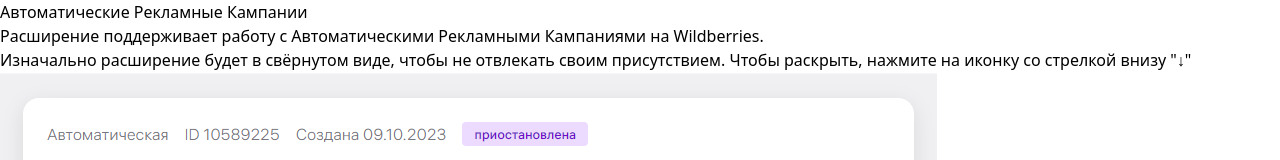
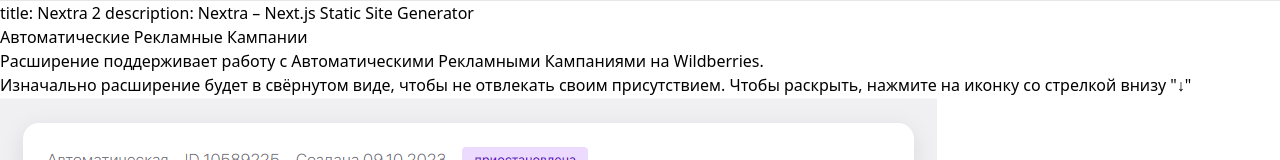
Before and after one commit to wbmeter/docs, a Next.js app: page /extension/auto-campaigns in a window 1280 px wide. Shown: the top 160 px of the page. Built offline with nearby package versions, Linux system fonts and the light colour scheme.

Commit message:
set titles

```diff
--- a/package.json
+++ b/package.json
@@ -25,7 +25,8 @@
     "nextra": "latest",
     "nextra-theme-docs": "latest",
     "react": "^18.2.0",
-    "react-dom": "^18.2.0"
+    "react-dom": "^18.2.0",
+    "sharp": "^0.33.1"
   },
   "devDependencies": {
     "@types/node": "18.11.10",
--- a/pages/_meta.json
+++ b/pages/_meta.json
@@ -1,13 +1,13 @@
 {
-  "index": "Вступление",
+  "index": "👋 | Вступление",
   "-": {
     "type": "separator"
   },
-  "extension": "Расширение",
+  "extension": "🧩 | Расширение",
   "--": {
     "type": "separator"
   },
-  "telegram-bot": "Телеграм-Бот",
+  "telegram-bot": "🤖 | Телеграм-Бот",
   "---": {
     "type": "separator"
   },
--- a/pages/extension.mdx
+++ b/pages/extension.mdx
@@ -1,7 +1,7 @@
 import { Cards, Card } from 'nextra/components'
 import { ChartBarSquareIcon, ArrowDownTrayIcon } from '@heroicons/react/24/solid'
 
-## Расширение для Браузера
+# Расширение для Браузера
 
 Это набор дополнительных инструментов для работы с Автоматическими Рекламными Кампаниями на Wildberries.
 
--- a/pages/extension/auto-campaigns.mdx
+++ b/pages/extension/auto-campaigns.mdx
@@ -1,7 +1,12 @@
 import { Callout } from 'nextra/components'
 import { ExtensionButton } from '../../components/ExtensionButton'
 
-## Автоматические Рекламные Кампании
+---
+title: Nextra 2
+description: Nextra – Next.js Static Site Generator
+---
+
+# Автоматические Рекламные Кампании
 
 Расширение поддерживает работу с Автоматическими Рекламными Кампаниями на Wildberries.
 
--- a/pages/extension/install.mdx
+++ b/pages/extension/install.mdx
@@ -1,4 +1,4 @@
-## Установка
+# Установка Расширения
 
 Расширение можно установить на любой браузер семейства `Chromium`. Например: Google Chrome, Яндекс.Браузер, Opera и др.
 
--- a/theme.config.tsx
+++ b/theme.config.tsx
@@ -55,12 +55,12 @@
     );
   },
   banner: {
-    key: 'questions',
+    key: "questions",
     text: (
       <a href="https://t.me/neuromarket_chat" target="_blank">
         🎉 Нет ответа на ваш вопрос?. Напишите нам в Телеграм →
       </a>
-    )
+    ),
   },
   darkMode: false,
   editLink: { text: "" },
```
Also changed, not shown: 1 other file (tests, documents, lock files or other folders).
